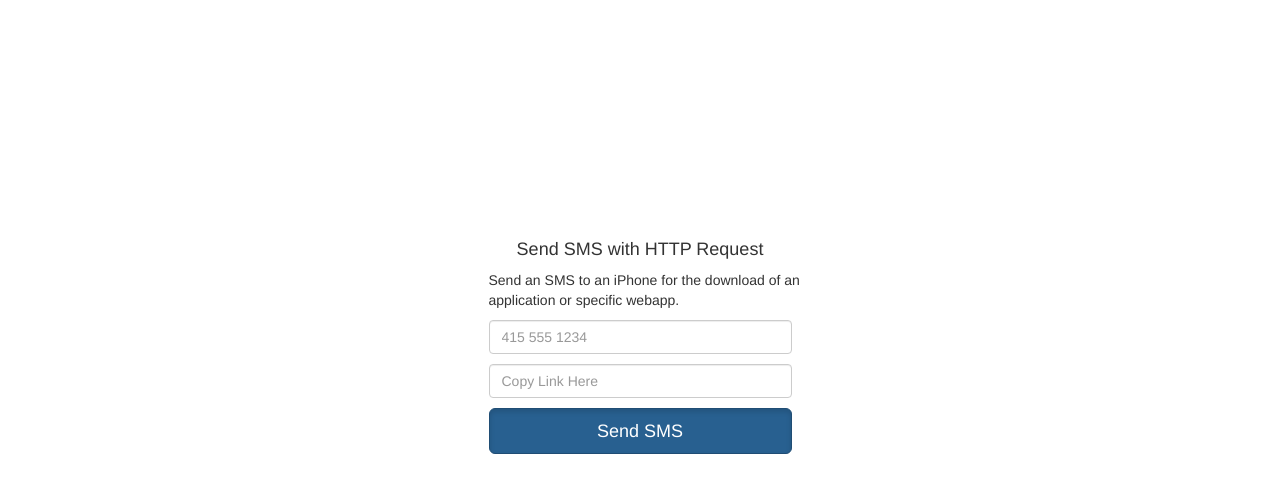
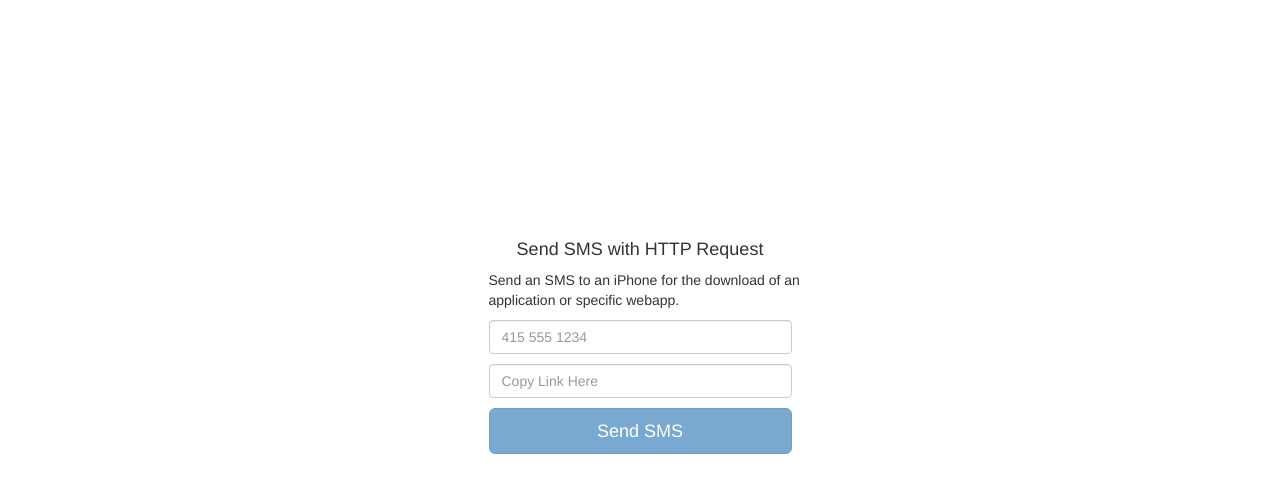
Before and after one commit to mattsfalco/mattsfalco.github.io, a plain HTML site: page projects.html in a window 1280 px wide. Shown: the part 88-580 px from the top of the page. Drawn offline with nearby package versions, Linux system fonts and the light colour scheme.

Commit message:
disable Send SMS button until Captcha and SMS integration is up

```diff
--- a/projects.html
+++ b/projects.html
@@ -108,7 +108,7 @@
 				    <input type="text" name="msg" class="form-control space" placeholder="Copy Link Here">
 				    <input type="hidden" name="returnUrl">
 				    <div class="g-recaptcha space" data-sitekey="6LfnKQoTAAAAAC-7_BAsnSyICglBUvDQkNcUev0g"></div>
-				    <button type="submit" class="btn btn-primary btn-lg active btn-block" name="Submit">Send SMS</button>
+				    <button type="submit" disabled="disabled" class="btn btn-primary btn-lg active btn-block" name="Submit">Send SMS</button>
 				</form>
 			</object>
 	</body>
```
